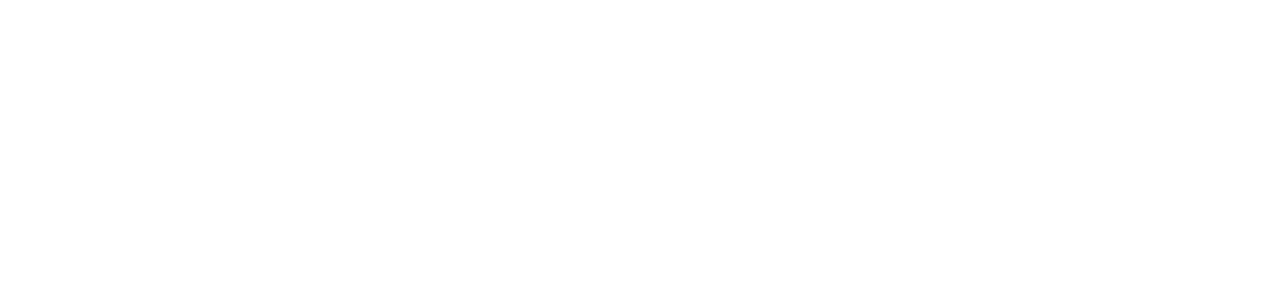
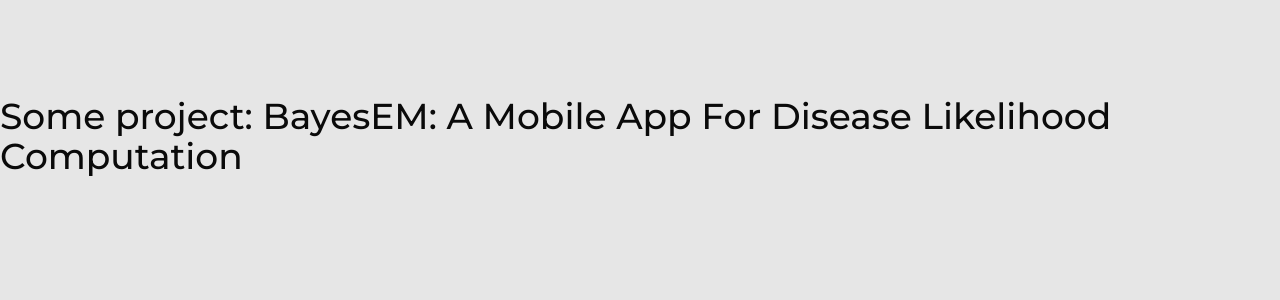
Before and after one commit to AlejandroALopez/portfolio, a React (Vite) app: page /projects/bayes-em in a window 1280 px wide. Before the commit this address had no page. Shown: the top 300 px of the page. Built offline with nearby package versions, Linux system fonts and the light colour scheme.

Commit message:
dynamic page created for projects

```diff
--- a/src/App.tsx
+++ b/src/App.tsx
@@ -1,5 +1,6 @@
 import { BrowserRouter, Routes, Route } from "react-router-dom";
 import Landing from "./pages/Landing";
+import ProjectPage from "./pages/Project";
 import './App.css'
 
 function App() {
@@ -8,6 +9,7 @@
     <BrowserRouter>
       <Routes>
         <Route path="/" element={<Landing />} />
+        <Route path="/projects/:projectId" element={<ProjectPage />} />
       </Routes>
     </BrowserRouter>
   )
--- a/src/pages/CaseStudies.tsx
+++ b/src/pages/CaseStudies.tsx
@@ -1,5 +1,6 @@
 import React from 'react';
 import { motion, type Easing } from "framer-motion";
+import { Link } from "react-router-dom";
 import HexagonIcon from '../assets/hexagonIcon.svg';
 
 interface ProjectItemProps {
@@ -7,6 +8,7 @@
 }
 
 interface IProject {
+    id?: string,
     title: string,
     description: string,
     technologies: string,
@@ -14,18 +16,21 @@
 
 const projects: IProject[] = [
     {
+        id: "jls-systems-dashboard",
         title: "JLS Systems Dashboard: Automated Checks For Company Software",
         description: `Built an internal dashboard for JLS to monitor software services used by
         multiple departments, speeding fault detection and resolution.`,
         technologies: "React, ASP.NET, TypeScript, C#"
     },
     {
+        id: "bayes-em",
         title: "BayesEM: A Mobile App For Disease Likelihood Computation",
         description: `Worked in a DALI Lab team to build a mobile application that uses Bayesian
         inference and medical literature to speed up medical diagnoses.`,
         technologies: "React Native, Flask, MongoDB, JavaScript, Python"
     },
     {
+        id: "eq2-app",
         title: "EQ2: App For Lionheart Staff To Support Trauma-Impacted Youth",
         description: `Built an internal dashboard for JLS to monitor software services used by
         multiple departments, speeding fault detection and resolution.`,
@@ -98,9 +103,12 @@
                     <p>{project.description}</p>
                     <p><span className='font-semibold'>Technologies:</span>&emsp;{project.technologies}</p>
                 </div>
-                <button className="self-end bg-blackBg/30 hover:bg-blackBg/70 border-2 border-primary text-primary text-lg lg:text-xl rounded-md h-12 lg:h-16 w-full lg:w-64 cursor-pointer">
-                    read more
-                </button>
+                <Link
+                    className="flex items-center justify-center self-end bg-blackBg/30 hover:bg-blackBg/70 border-2 border-primary rounded-md h-12 lg:h-16 w-full lg:w-64 cursor-pointer"
+                    to={`/projects/${project.id}`}
+                    >
+                    <p className='text-primary text-lg lg:text-xl'>read more</p>
+                </Link>
             </div>
         </motion.div>
 
--- /dev/null
+++ b/src/pages/Project.tsx
@@ -0,0 +1,40 @@
+import { motion, type Easing } from "framer-motion";
+import { useParams } from "react-router-dom";
+import { projects, type Project } from "../utils/projectData";
+
+
+export default function ProjectPage() {
+    const { projectId } = useParams();
+
+    const animationDelay: number = 0.2;
+    const animationDuration: number = 0.4;
+    const animationXStart: number = 25;
+    const animationYStart: number = 0;
+    const animationEase: Easing = "easeOut";
+
+    const project: Project | undefined = projects.find(
+        (p) => p.id.toLowerCase() === projectId?.toLowerCase()
+    );
+
+    if (!project) {
+        return <p className="text-center mt-20">Project not found.</p>;
+    }
+
+    return (
+        <section id="project-page" className="flex flex-col md:flex-row min-h-screen bg-whiteBg gap-12 max-lg:pt-12">
+            <div className="flex flex-col gap-8 lg:gap-12 my-12 text-blackText py-4 px-12 lg:px-0 lg:pr-24 lg:pt-12">
+                <div className="flex flex-col gap-2">
+                    <motion.p
+                        className="font-medium text-3xl md:text-4xl"
+                        initial={{ opacity: 0, y: animationYStart, x: animationXStart, scale: 0.98 }}
+                        whileInView={{ opacity: 1, y: 0, x: 0, scale: 1 }}
+                        transition={{ duration: animationDuration, ease: animationEase, delay: animationDelay * 0 }}
+                        viewport={{ once: true, amount: 0.2 }}
+                    >
+                        Some project: {project.title}
+                    </motion.p>
+                </div>
+            </div>
+        </section>
+    );
+}
--- a/src/utils/projectData.tsx
+++ b/src/utils/projectData.tsx
@@ -1,10 +1,10 @@
-interface Project {
+export interface Project {
     id: string;
     title: string;
     content: ContentItem[];
 }
 
-interface ContentItem {
+export interface ContentItem {
     type: "text" | "image" | "subtitle";
     imageIdentifier?: string;
     textContent?: string;
@@ -93,7 +93,7 @@
             }]
     },
     {
-        id: "eq2",
+        id: "eq2-app",
         title: "EQ2: An App To Support Staff Working With Trauma-Impacted Youth",
         content: [
             {
```
